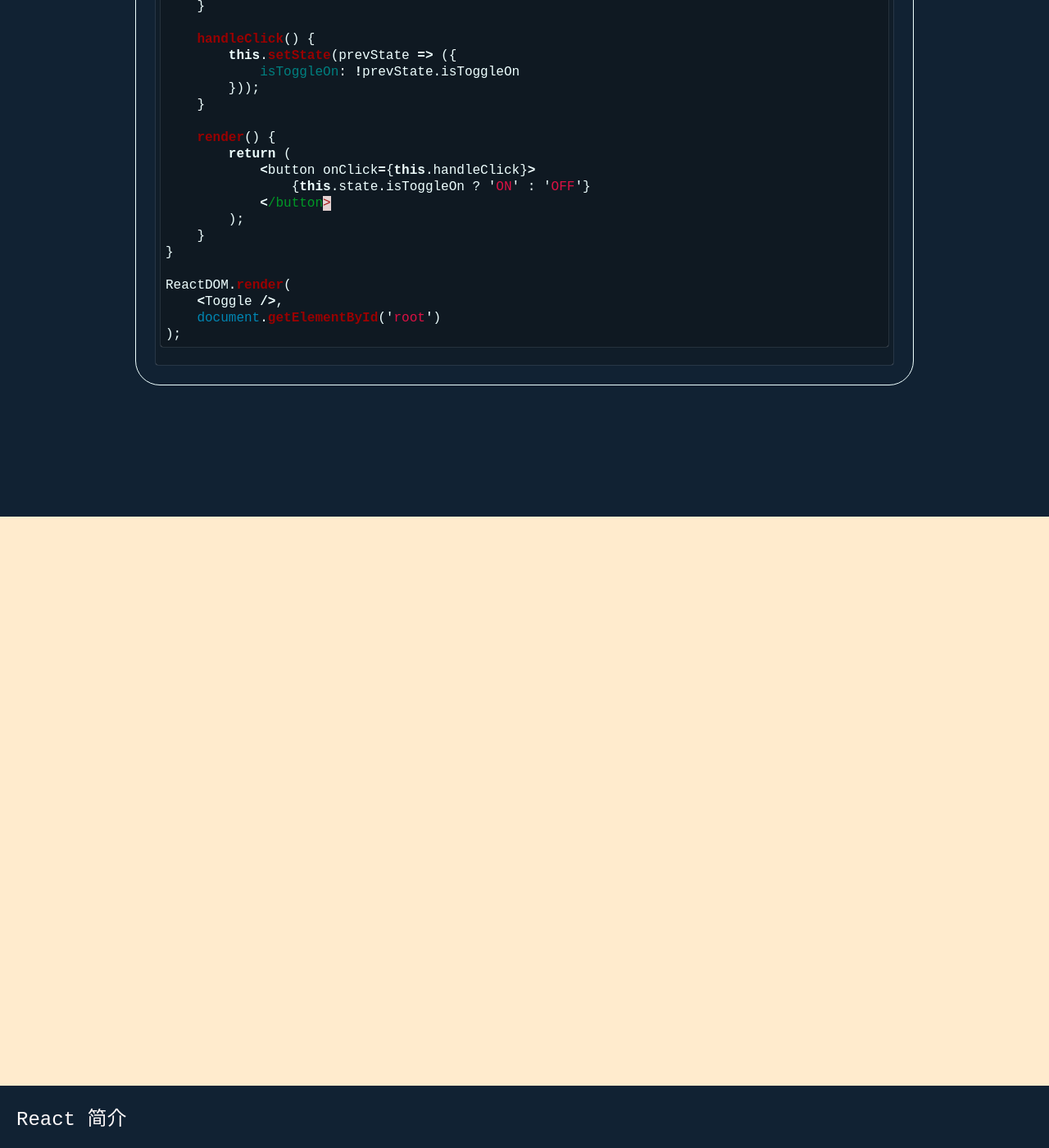
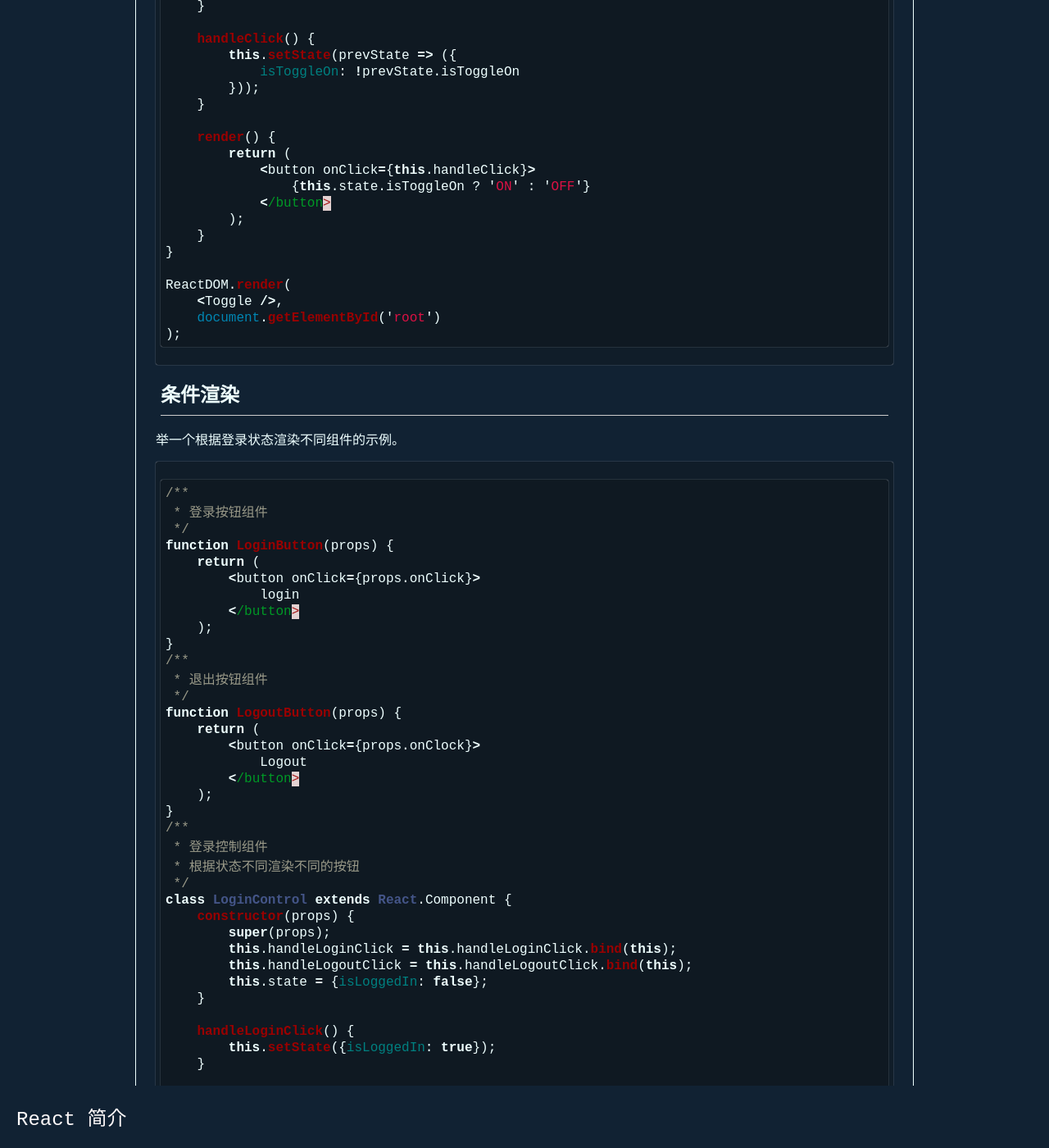
Before and after one commit to rzning/blog-2017, a Jekyll site: the page built from _posts/2017-04-29-react.md, in a window 1280 px wide and 1400 px high, scrolled down 3056 px. Shown: the whole window at 82% size. Built offline with Jekyll 4.4.1, drawn with Linux system fonts in a browser that asks for light colours; some of the changed text lies outside the part shown.

Commit message:
Updated : blog `react.md`

````diff
--- a/_posts/2017-04-29-react.md
+++ b/_posts/2017-04-29-react.md
@@ -160,3 +160,71 @@ ReactDOM.render(
     document.getElementById('root')
 );
 ```
+
+## 条件渲染
+
+举一个根据登录状态渲染不同组件的示例。
+
+```js
+/**
+ * 登录按钮组件
+ */
+function LoginButton(props) {
+    return (
+        <button onClick={props.onClick}>
+            login
+        </button>
+    );
+}
+/**
+ * 退出按钮组件
+ */
+function LogoutButton(props) {
+    return (
+        <button onClick={props.onClock}>
+            Logout
+        </button>
+    );
+}
+/**
+ * 登录控制组件
+ * 根据状态不同渲染不同的按钮
+ */
+class LoginControl extends React.Component {
+    constructor(props) {
+        super(props);
+        this.handleLoginClick = this.handleLoginClick.bind(this);
+        this.handleLogoutClick = this.handleLogoutClick.bind(this);
+        this.state = {isLoggedIn: false};
+    }
+
+    handleLoginClick() {
+        this.setState({isLoggedIn: true});
+    }
+
+    handleLogoutClick() {
+        this.setState({isLoggedIn: false});
+    }
+
+    render() {
+        const isLoggedIn = this.state.isLoggedIn;
+        let button = null;
+        if(isLoggedIn) {
+            button = <LogoutButton onClick={this.handleLogoutClick} />
+        }
+        else {
+            button = <LoginButton onClick={this.handleLoginClick} />
+        }
+        return (
+            <div>
+                {button}
+            </div>
+        );
+    }
+}
+
+ReactDOM.render(
+    <LoginControl/>,
+    document.getElementById('root')
+);
+```
````
Also changed, not shown: other parts of _posts/2017-04-29-react.md (+1 -1 lines).
